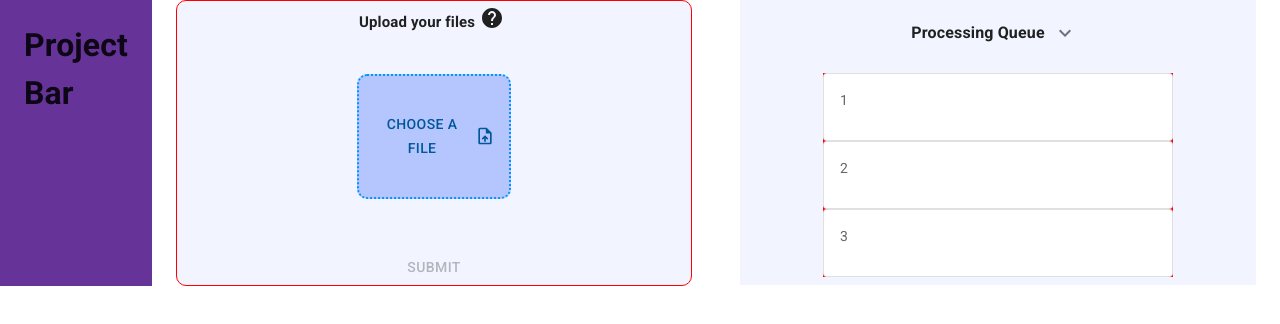
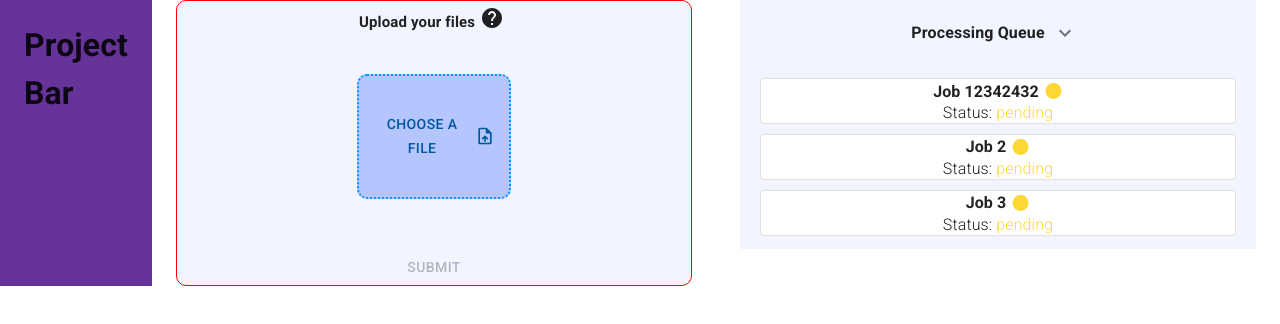
Before and after one commit to jst-seminar-rostlab-tum/genomics.ai, a React (Create React App) app: page / in a window 1280 px wide. Both pictures are taken after a click on the button 1064 px from the left and 32 px from the top of the page. Shown: the top 324 px of the page. Built offline with nearby package versions, Linux system fonts and the light colour scheme.

Commit message:
created status card

```diff
--- a/src/components/Dashboard/StatusQueue/StatusCard/StatusCard.jsx
+++ b/src/components/Dashboard/StatusQueue/StatusCard/StatusCard.jsx
@@ -1,15 +1,77 @@
 import React from 'react';
-import { Card, CardActions, CardContent, Typography, Box } from '@mui/material';
+import {
+  Card,
+  Box,
+  Typography,
+} from '@mui/material';
+import {
+  red,
+  green,
+  yellow,
+  grey,
+  blue,
+} from '@mui/material/colors';
+import CircleIcon from '@mui/icons-material/Circle';
+import styles from './statuscard.module.css';
 
-function StatusCard({ index }) {
+/*
+The status card includes the status of the job.
+Status types that the status card can include are:
+pending - state during the upload of the file and during verification
+processing - state during the processing of the file for the ML model
+error - can occure in all steps including verification
+completed - state after all stages are completed
+unknown - the unknown state happens when the status can't be updated
+*/
+
+function StatusCard({ id, status }) {
+  const statusColor = {
+    completed: green[300],
+    error: red[300],
+    pending: yellow[600],
+    processing: blue[300],
+    unknown: grey[500],
+  };
+
+  // setting status to known for testing
+  const testStatusColor = statusColor.pending;
+  status = 'pending';
+
   return (
-    <Box sx={{ minWidth: '350px', backgroundColor: 'red', width: '100%'}}>
+    <Box className={styles.cardContainer}>
       <Card variant="outlined">
-        <CardContent>
-          <Typography sx={{ fontSize: 14 }} color="text.secondary" gutterBottom>
-            {index}
+        <div className={styles.headerContainer}>
+          <Typography
+            variant="h4"
+            sx={{
+              fontWeight: 'bold',
+              fontSize: '16px',
+              margin: '0',
+              padding: '0',
+              textAlign: 'center',
+            }}
+          >
+            {`Job ${id}`}
           </Typography>
-        </CardContent>
+          <CircleIcon sx={{ color: testStatusColor, paddingLeft: '5px' }} />
+        </div>
+        <Typography variant="h4" sx={{ fontWeight: 'light', fontSize: '16px' }}>
+          Status:
+          <Typography
+            variant="h4"
+            sx={{
+              fontSize: '16px',
+              fontWeight: 'light',
+              margin: '0',
+              padding: '0',
+              textAlign: 'center',
+              display: 'inline',
+              color: testStatusColor,
+            }}
+          >
+            {` ${status}`}
+          </Typography>
+        </Typography>
       </Card>
     </Box>
   );
--- a/src/components/Dashboard/StatusQueue/StatusCard/statuscard.module.css
+++ b/src/components/Dashboard/StatusQueue/StatusCard/statuscard.module.css
@@ -0,0 +1,22 @@
+.cardContainer{
+    padding: 5px;
+    padding-left: 20px;
+    padding-right: 20px;
+    width: 100%;
+}
+
+.headerContainer{
+    display: flex;
+    justify-content: center;
+    width: 100%;
+    align-items: center;
+    padding-bottom: 0px;
+}
+
+h4{
+    margin: 0px;
+    padding: 0px;
+    text-align: center;
+    font-size: 14px;
+
+}
--- a/src/components/Dashboard/StatusQueue/StatusQueue.jsx
+++ b/src/components/Dashboard/StatusQueue/StatusQueue.jsx
@@ -1,11 +1,11 @@
 import React, {useState} from 'react';
-import { List, ListItem, Box, Collapse, IconButton } from '@mui/material';
+import { List, Box, Collapse, IconButton } from '@mui/material';
 import ExpandMoreIcon from '@mui/icons-material/ExpandMore';
 import StatusCard from './StatusCard/StatusCard';
 import styles from './statusqueue.module.css';
 
 function StatusQueue() {
-  let arr1 = [1, 2, 3];
+  let arr1 = [12342432, 2, 3];
   const [expandList, setExpandList] = useState(false);
 
   return (
@@ -17,12 +17,10 @@ function StatusQueue() {
         </IconButton>
       </div>
       <Box className={styles.flexContainer}>
-        <Collapse in={expandList}>
-          <List>
+        <Collapse in={expandList} sx={{ width: '100%', justifyContent: 'center', alignItems: 'center' }}>
+          <List sx={{ width: '100%', alignItems: 'center', justifyContent: 'center' }}>
             {arr1.map((index) => (
-              <StatusCard
-              index={index}
-              ></StatusCard>
+              <StatusCard id={index} sx={{ alignItems: 'center' }} />
             ))}
           </List>
         </Collapse>
```
